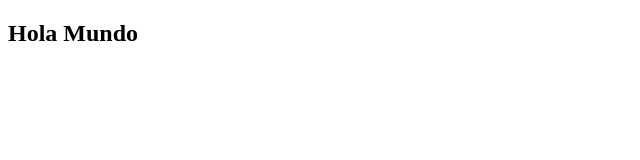
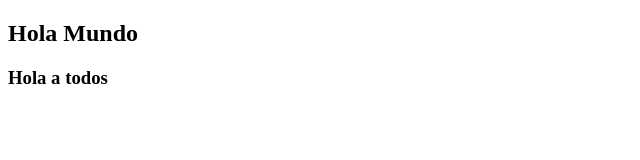
Before and after one commit to jraul6711-cloud/PrimerRepositorio_CH61, a plain HTML site: page index.html in a window 1280 px wide. Shown: the whole page, without its empty margins (0-640 px from the left). Drawn offline with Linux system fonts and the light colour scheme.

Commit message:
Se agrega subencabezado

```diff
--- a/index.html
+++ b/index.html
@@ -7,5 +7,6 @@
   </head>
   <body>
     <h2>Hola Mundo</h2>
+    <h3>Hola a todos</h3>
   </body>
 </html>
```
Also changed, not shown: adriano.html (deleted).
